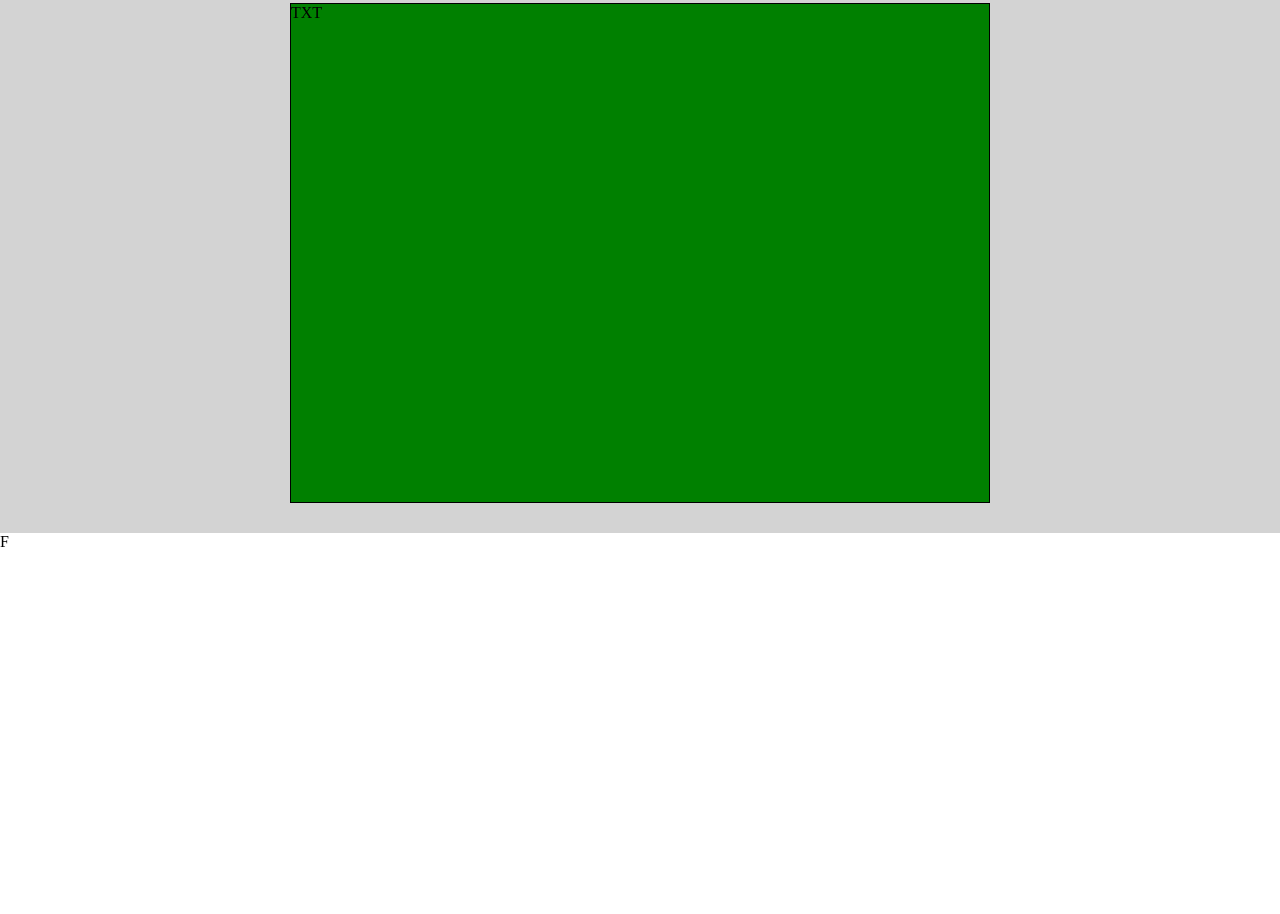
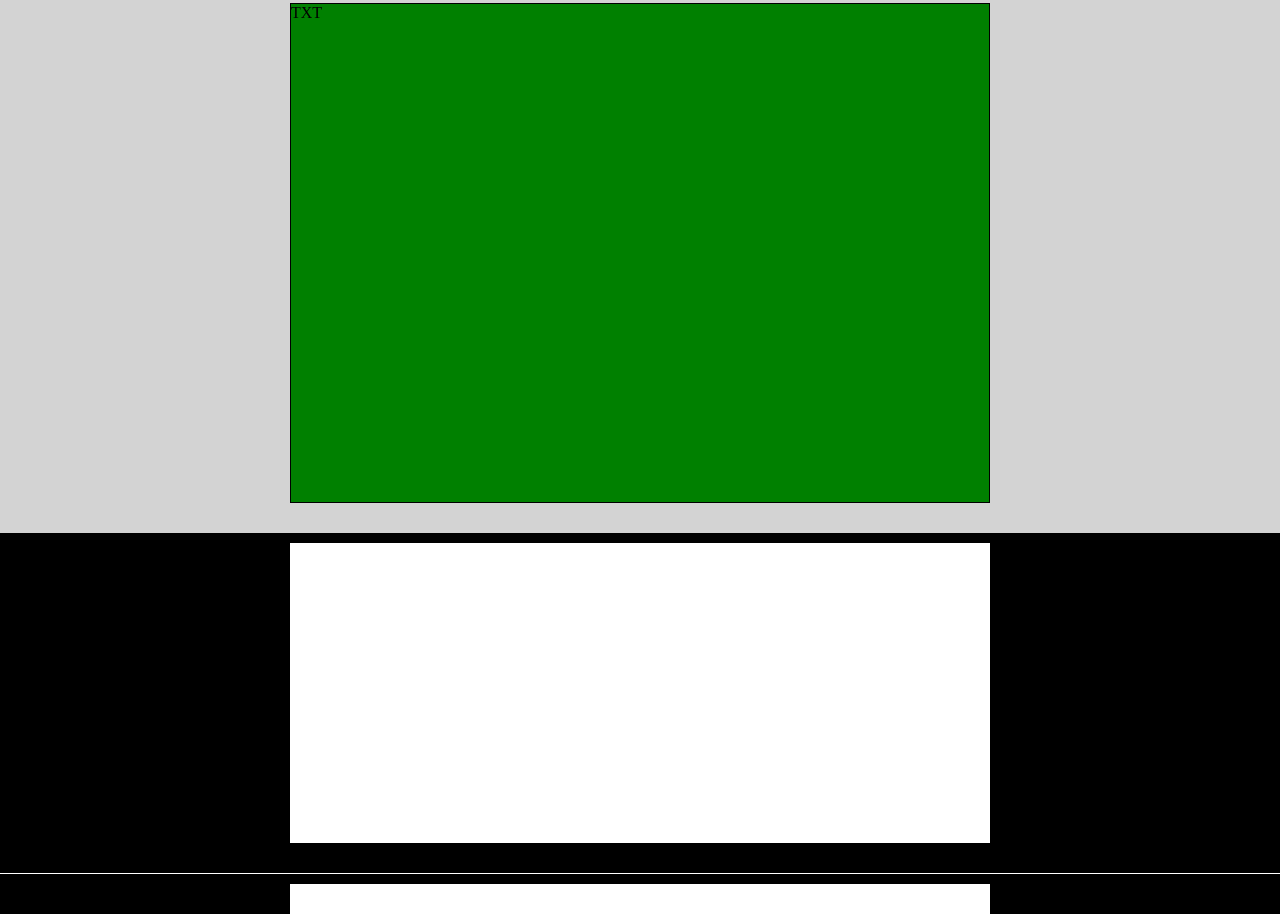
Before and after one commit to VikVanDik/htmlcss-struttura-discord, a plain HTML site: page index.html in a window 1280 px wide. Shown: the part 1467-2381 px from the top of the page. Before the commit the page ends 2018 px from the top, so only its background shows below. Drawn offline with Linux system fonts and the light colour scheme.

Commit message:
[add]:main & footer sections

```diff
--- a/css/style.css
+++ b/css/style.css
@@ -11,6 +11,20 @@
 .gray {
   background-color: lightgrey;
 }
+
+.black {
+  background-color: black;
+}
+
+.flex-center {
+  display: flex;
+  align-items: center;
+  justify-content: center;
+ }
+
+ .BBW {
+  border-bottom: 1px solid white;
+ }
 
 /* header */
 .head-container {
@@ -44,11 +58,6 @@ header {
   text-align: right;
  }
 
- .flex-center {
-  display: flex;
-  align-items: center;
-  justify-content: center;
- }
 
  /* main */
 
@@ -57,11 +66,11 @@ header {
  }
 
  .box-jumbotron {
-height: 250px;
-min-width: 500px;
-border: 1px solid black;
-margin: 30px 0;
-background-color: blueviolet;
+  height: 250px;
+  min-width: 500px;
+  border: 1px solid black;
+  margin: 30px 0;
+  background-color: blueviolet;
  }
 
 .sec-container{
@@ -95,3 +104,22 @@ background-color: blueviolet;
   background-color: green;
   margin: 30px 0;
 }
+
+/* footer */
+
+.foot {
+  height: 300px;
+  max-width: 1200px;
+  min-width: 700px;
+  background-color: white;
+  margin: 10px 0 30px;
+  border-bottom: 1px solid white;
+}
+
+.final {
+  height: 30px;
+  max-width: 1200px;
+  min-width: 700px;
+  background-color: white;
+  margin-top: 10px;
+}
--- a/index.html
+++ b/index.html
@@ -64,7 +64,16 @@
 
   </main>
   <footer>
-  F
+    <section class="flex-center black BBW">
+      <div class="foot">
+
+      </div>
+    </section>
+
+    <section class="flex-center black">
+      <div class="final">
+      </div>
+    </section>
   </footer>
 
 </body>
```
